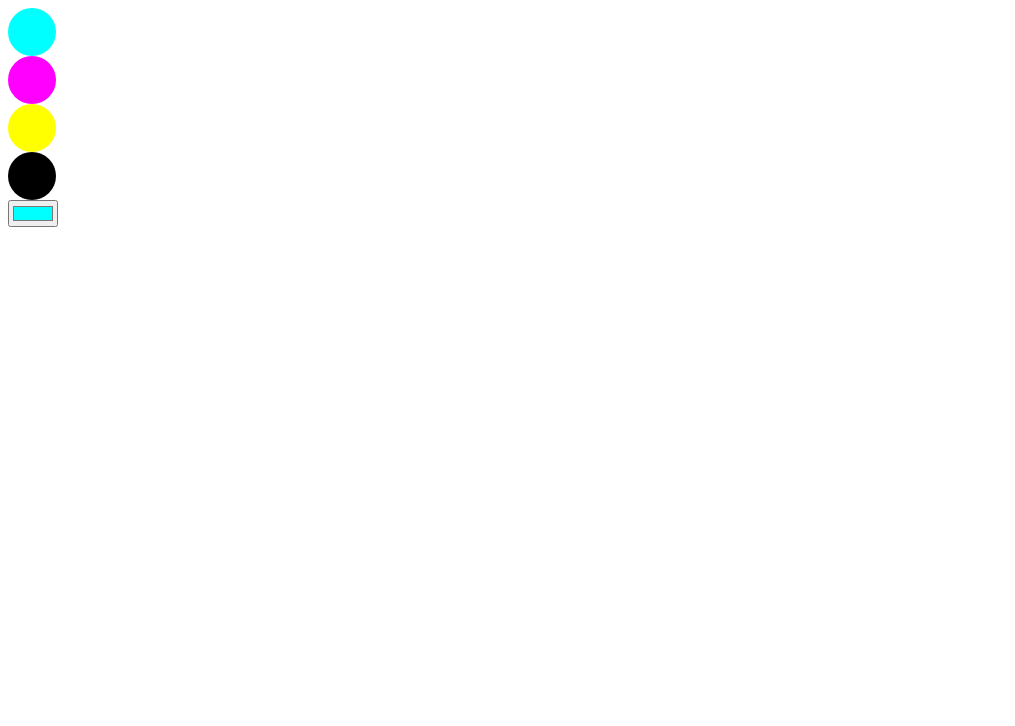
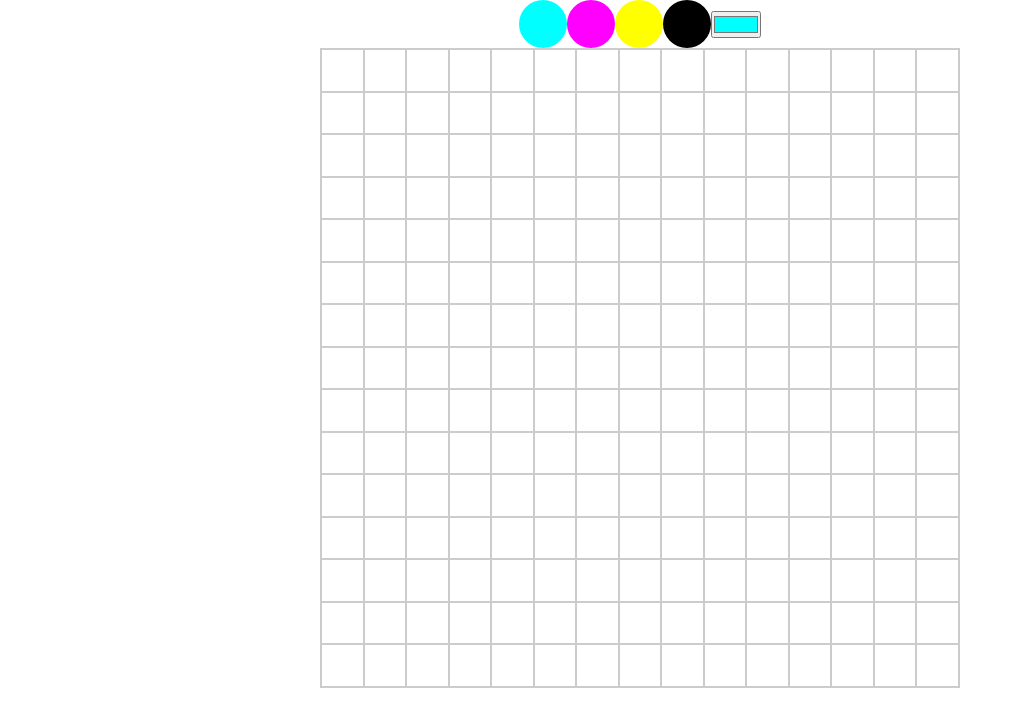
Before and after one commit to DN4Davi/pixels-art, a website built with Vite: page index.html in a window 1280 px wide. Shown: the whole page, without its empty margins (0-1015 px from the left). Built offline with nearby package versions, Linux system fonts and the light colour scheme.

Commit message:
pixels table created and integrated with color palette

```diff
--- a/index.html
+++ b/index.html
@@ -13,6 +13,7 @@
       <div data-cy="color" class="color" data-default-color="#000000"></div>
       <input type="color" data-cy="color-picker" class="color-picker">
     </section>
+    <section class="pixels-table" data-cy="pixels-table"></section>
     <script type="module" src="src/main.js"></script>
   </body>
 </html>
--- a/src/main.js
+++ b/src/main.js
@@ -1,4 +1,6 @@
 import ColorPalette from './modules/ColorPalette';
+import PixelsTable from './modules/PixelsTable';
 import './style.css';
 
-ColorPalette.init('.color', '.color-picker');
+const colorPalette = ColorPalette.init('.color', '.color-picker');
+PixelsTable.init('.pixels-table', colorPalette, 15);
--- /dev/null
+++ b/src/modules/PixelsTable.js
@@ -0,0 +1,61 @@
+import { css } from '@emotion/css';
+
+export default class PixelsTable {
+  /**
+   * @param {string} tableClass
+   * @param {import('./ColorPalette').default} colorPalette
+   * @param {number} size
+   */
+  constructor(tableClass, colorPalette, size = 15) {
+    this.table = document.querySelector(tableClass);
+    this.colorPalette = colorPalette;
+    this.size = size;
+    this.pixels = [];
+    this.configureTable();
+  }
+
+  configureTable() {
+    const tableClass = css({
+      gridTemplateColumns: `repeat(${this.size}, 1fr)`,
+    });
+    this.table.classList.add(tableClass);
+
+    this.table.addEventListener('pointerdown', this.paintPixel);
+
+    this.table.addEventListener('pointerup', () => {
+      this.table.removeEventListener('pointerover', this.paintPixel);
+    });
+
+    for (let iteration = 1; iteration <= this.size ** 2; iteration += 1) {
+      const pixel = PixelsTable.createPixel();
+      this.table.appendChild(pixel);
+      this.pixels.push(pixel);
+    }
+  }
+
+  static createPixel() {
+    const pixel = document.createElement('div');
+    pixel.classList.add('pixel');
+    pixel.dataset.cy = 'pixel';
+    return pixel;
+  }
+
+  /**
+   * @param {{target: HTMLElement}}
+   */
+  paintPixel = ({ target }) => {
+    if (target === this.table) return;
+    const color = getComputedStyle(this.colorPalette.selected).backgroundColor;
+    target.style.backgroundColor = color;
+    this.event = this.table.addEventListener('pointerover', this.paintPixel);
+  };
+
+  /**
+   * @param {string} tableClass
+   * @param {import('./ColorPalette').default} colorPalette
+   * @param {number} size
+   */
+  static init(tableClass, colorPalette, size = 15) {
+    return new PixelsTable(tableClass, colorPalette, size);
+  }
+}
--- a/src/style.css
+++ b/src/style.css
@@ -1,5 +1,30 @@
+* {
+  margin: 0;
+  padding: 0;
+  box-sizing: border-box;
+}
+
+.color-palette {
+  display: flex;
+  justify-content: center;
+  align-items: center;
+}
+
 .color {
   width: 48px;
   aspect-ratio: 1/1;
   border-radius: 24px;
 }
+
+.pixels-table {
+  display: grid;
+  width: clamp(250px, 80vh, 96vw);
+  aspect-ratio: 1/1;
+  border: 1px solid rgb(0 0 0 / 20%);
+  margin: 0 auto;
+}
+
+.pixel {
+  border: 1px solid rgb(0 0 0 / 20%);
+  background-color: white;
+}
```
